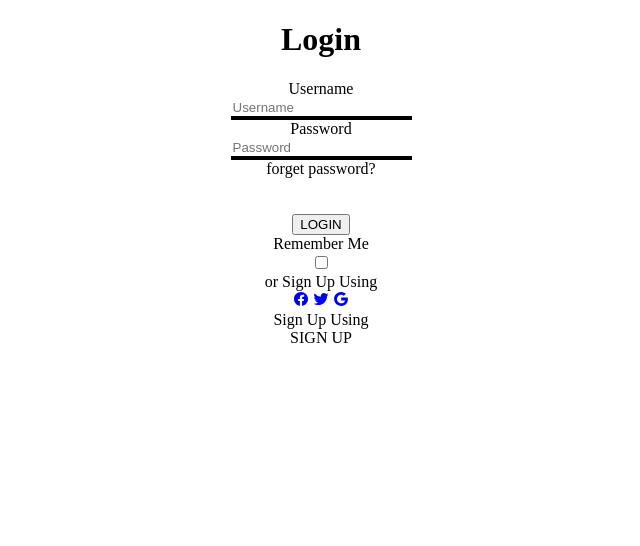
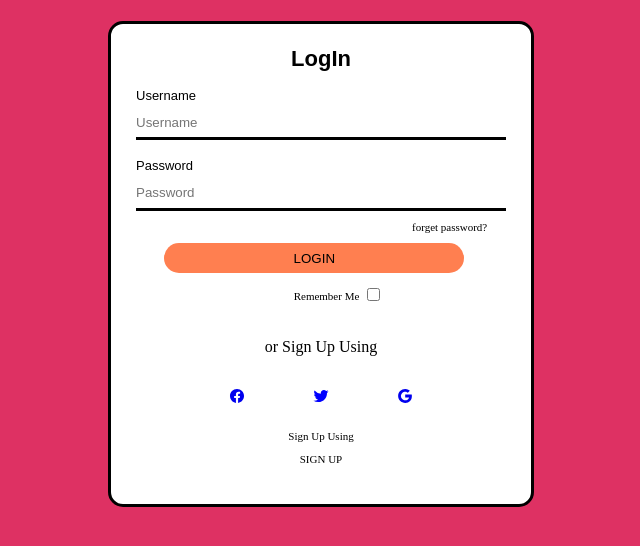
Before and after one commit to joshi987/bookbazar, a plain HTML site: page Login.htm in a window 1280 px wide. Shown: the whole page, without its empty margins (319-959 px from the left). Drawn offline with nearby package versions, Linux system fonts and the light colour scheme; the site is published under a folder, as on GitHub Pages, so addresses that start at the root find nothing.

Commit message:
changes in login file

```diff
--- a/Login.htm
+++ b/Login.htm
@@ -5,7 +5,7 @@
     <meta charset="UTF-8">
     <meta http-equiv="X-UA-Compatible" content="IE=edge">
     <meta name="viewport" content="width=device-width, initial-scale=1.0">
-    <link rel="stylesheet" href="/css/style1.css">
+    <link rel="stylesheet" href="./css/style1.css">
     <link  href="https://unpkg.com/ionicons@5.5.2/dist/ionicons/ionicons.esm.js">
     <title>Login</title>
 </head>
@@ -15,7 +15,7 @@
 
         <form action="">
             <div id="container">
-                <h1 class="Login"><b>Login</b></h1>
+                <h1 class="Login"><b>LogIn</b></h1>
                 <div class="username">
                    <div class="second-username">
                        Username  </div>
```
